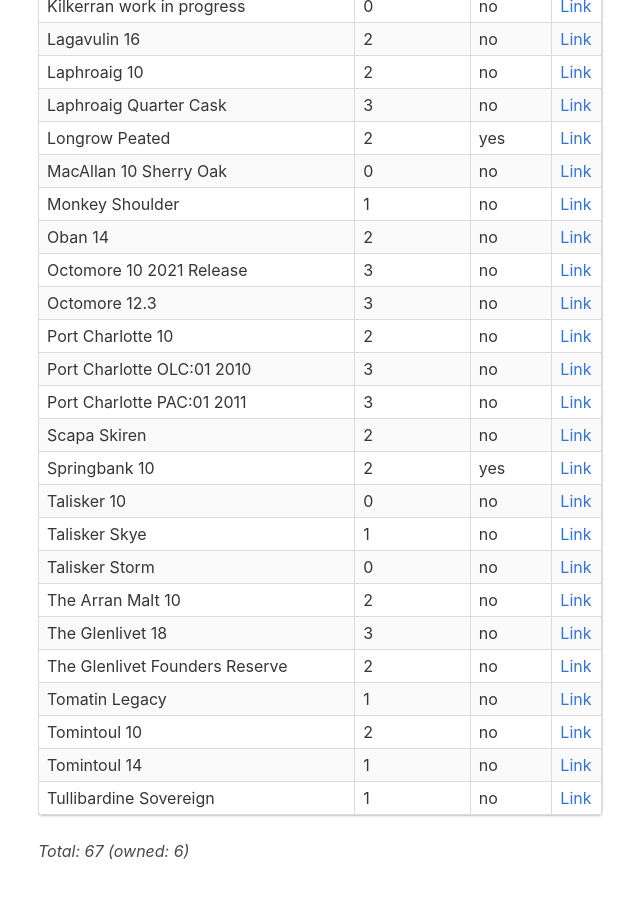
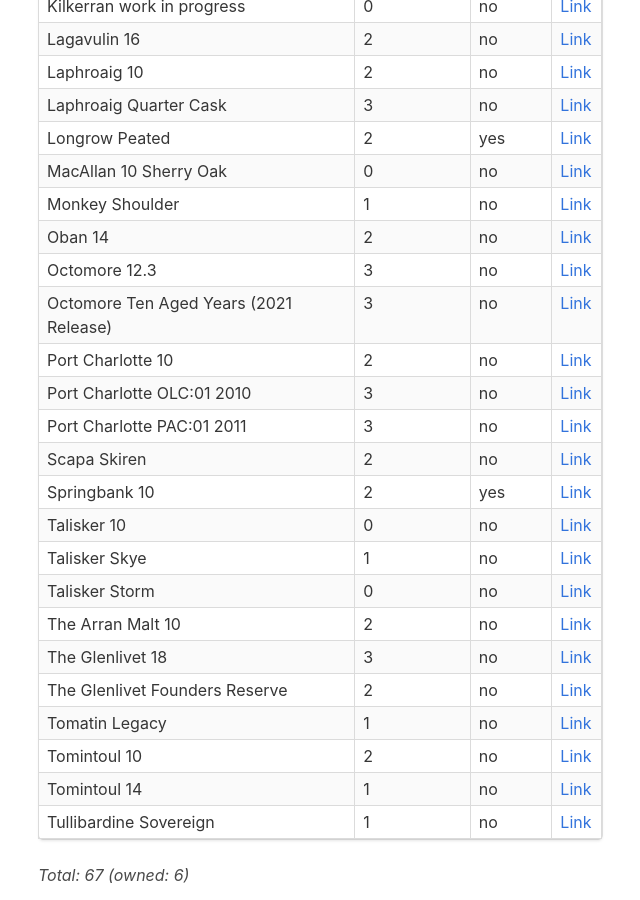
Before and after one commit to grega/whisky, a Jekyll site: the page built from scottish.html, in a window 1280 px wide and 900 px high, scrolled down 1803 px. Shown: the whole window, without its empty margins (26-666 px from the left). Built offline with Jekyll 4.4.1, drawn with Linux system fonts in a browser that asks for light colours; nearby versions of some CDN libraries.

Commit message:
Update tried.yml

```diff
--- a/_data/scottish/tried.yml
+++ b/_data/scottish/tried.yml
@@ -202,5 +202,5 @@
 - name: Octomore 12.3
   rating: 3
 
-- name: Octomore 10 2021 Release
+- name: Octomore Ten Aged Years (2021 Release)
   rating: 3
```
